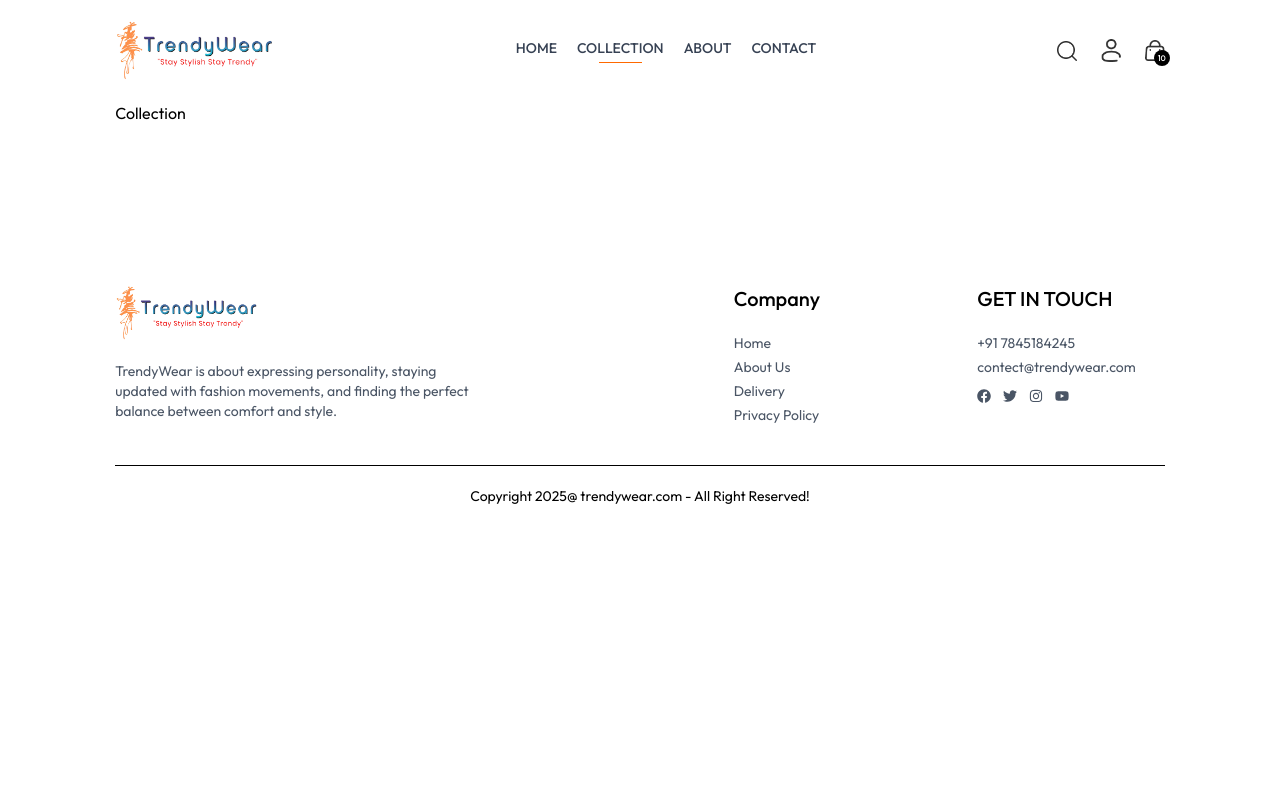
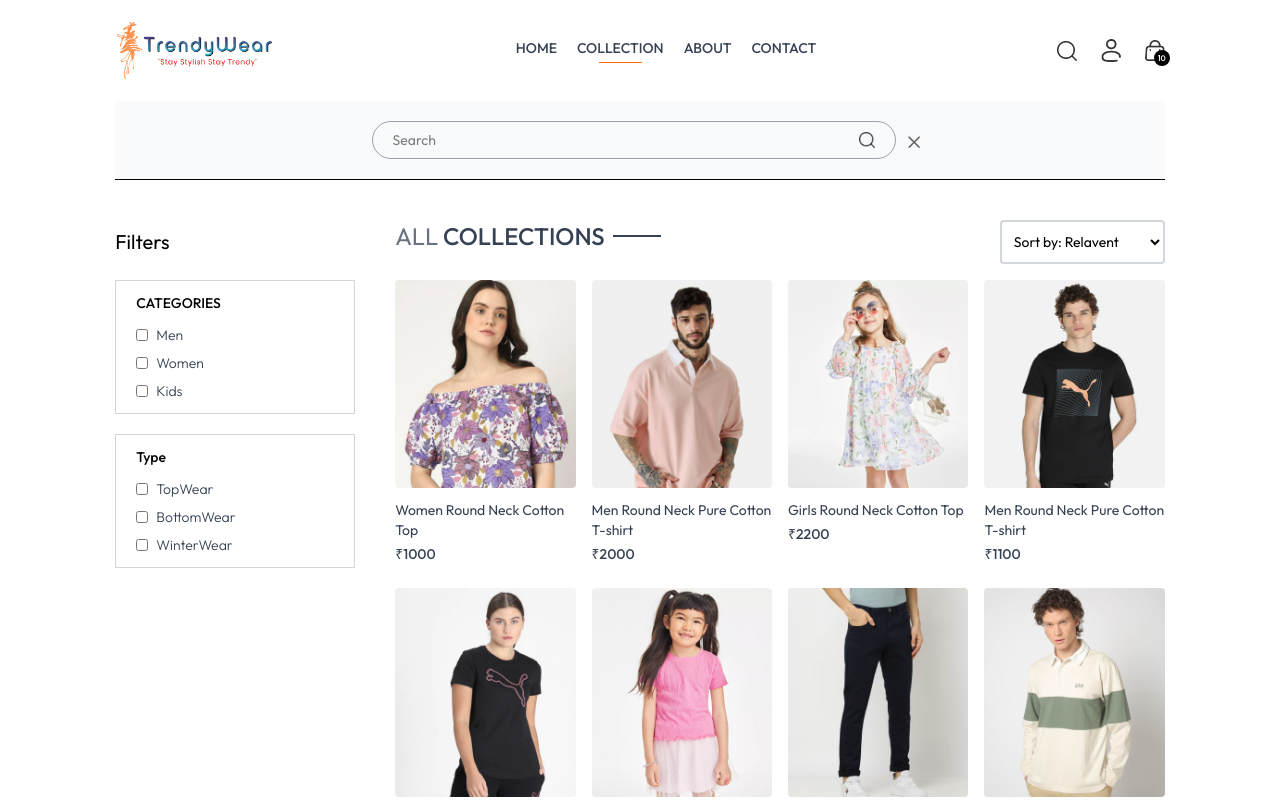
Before and after one commit to vikas34/TrendyWear, a React (Vite) app in the folder frontend/: page /collection in a window 1280 px wide. Both pictures are taken after a click on the picture 1066 px from the left and 50 px from the top of the page. Shown: the top 800 px of the page. Built offline with nearby package versions, Linux system fonts and the light colour scheme.

Commit message:
Complete Collection page with functionality (Search, Filter, Sort)

```diff
--- a/frontend/src/App.jsx
+++ b/frontend/src/App.jsx
@@ -11,12 +11,14 @@
 import Orders from "./pages/Orders.jsx"
 import Navbar from "./components/Navbar.jsx";
 import Footer from "./components/Footer.jsx";
+import SearchBar from "./components/SearchBar.jsx";
 
 
 const App = () => {
   return (
     <div className="px-4 sm:px-[5vw] md:px-[7vw] lg:px-[9vw]">
       <Navbar/>
+      <SearchBar/>
       <Routes>
         <Route path="/" element={<Home />} />
         <Route path="/collection" element={<Collection />} />
--- a/frontend/src/components/Footer.jsx
+++ b/frontend/src/components/Footer.jsx
@@ -1,13 +1,15 @@
 import React from "react";
 import { assets } from "../assets/assets";
 import { FaFacebook, FaTwitter, FaInstagram, FaYoutube } from "react-icons/fa";
+
 
 const Footer = () => {
   return (
     <div>
       <div className="flex flex-col sm:grid grid-cols-[3fr_1fr_1fr] gap-14 my-10 mt-40 text-sm">
         <div>
-          <img src="/logo.png" alt="" className="mb-5 w-36 " />
+          <img src="/logo.png" alt="" className="mb-5 w-36" />
+
           <p className="w-full md:w-2/3 text-gray-600">
             TrendyWear is about expressing personality, staying updated with
             fashion movements, and finding the perfect balance between comfort
@@ -30,17 +32,37 @@
           <ul className="flex flex-col gap-1 text-gray-600">
             <li>+91 7845184245</li>
             <li>contect@trendywear.com</li>
-            <div className="flex gap-3 mt-2 ">
-              <a href="/">
+            <div className="flex gap-2 mt-2 ">
+              <a
+                href="https://facebook.com"
+                target="_blank"
+                rel="noreferrer"
+                className="text-blue-600 text-xl hover:text-blue-800 transition duration-300"
+              >
                 <FaFacebook />
               </a>
-              <a href="/">
+              <a
+                href="https://twitter.com"
+                target="_blank"
+                rel="noreferrer"
+                className="text-sky-500 text-xl hover:text-sky-700 transition duration-300"
+              >
                 <FaTwitter />
               </a>
-              <a href="/">
+              <a
+                href="https://instagram.com"
+                target="_blank"
+                rel="noreferrer"
+                className="text-pink-500 text-xl hover:text-pink-700 transition duration-300"
+              >
                 <FaInstagram />
               </a>
-              <a href="/">
+              <a
+                href="https://youtube.com"
+                target="_blank"
+                rel="noreferrer"
+                className="text-red-600 text-xl hover:text-red-800 transition duration-300"
+              >
                 <FaYoutube />
               </a>
             </div>
--- a/frontend/src/components/Navbar.jsx
+++ b/frontend/src/components/Navbar.jsx
@@ -1,11 +1,13 @@
-import React, { useState } from "react";
+import React, { useContext, useState } from "react";
 import { Link, NavLink } from "react-router-dom";
 import { assets } from "../assets/assets";
+import { ShopContext } from "../context/ShopContext";
 
 
 const Navbar = () => {
 
 const [visible, setVisible]= useState(false)
+const {setShowSearch} =useContext(ShopContext)
   return (
     <div className="flex items-center justify-between py-5 font-medium">
       {/* Logo */}
@@ -33,7 +35,7 @@
 
       {/* Icons */}
       <div className="flex items-center gap-6">
-        <img
+        <img onClick={()=> setShowSearch(true)}
           src={assets.search_icon}
           alt="search"
           className="w-5 cursor-pointer"
--- /dev/null
+++ b/frontend/src/components/SearchBar.jsx
@@ -0,0 +1,43 @@
+import React, { useContext, useEffect, useState } from "react";
+import { ShopContext } from "../context/ShopContext";
+import { assets } from "../assets/assets";
+import { useLocation } from "react-router-dom";
+
+const SearchBar = () => {
+  const { search, setSearch, showSearch, setShowSearch } = useContext(ShopContext);
+  const [visible, setVisible] = useState(false)
+
+    const location = useLocation();
+    useEffect(()=>{
+        if(location.pathname.includes('collection') ){
+            setVisible(true)
+        }else{
+            setVisible(false)
+        }
+
+    },[location])
+  return showSearch && visible ? (
+    <div className="  bg-gray-50  rounded text-center">
+      <div className="inline-flex items-center justify-center border border-gray-400 px-5 py-2 my-5 mx-3 rounded-full w-3/4 sm:w-1/2">
+        <input
+          value={search}
+          onChange={(e) => setSearch(e.target.value)}
+          className="flex-1 outline-none bg-inherit text-sm "
+          type="text"
+          placeholder="Search"
+          name=""
+          id=""
+        />
+        <img src={assets.search_icon} className="w-4" alt="" />
+      </div>
+      <img
+        onClick={() => setShowSearch(false)}
+        className="inline w-3 cursor-pointer "
+        src={assets.cross_icon}
+        alt=""
+      />
+    </div>
+  ) : null;
+};
+
+export default SearchBar;
--- a/frontend/src/context/ShopContext.jsx
+++ b/frontend/src/context/ShopContext.jsx
@@ -1,4 +1,4 @@
-import { createContext } from "react";
+import { createContext, useState } from "react";
 import { products } from "../assets/assets";
 
 export const ShopContext = createContext();
@@ -7,10 +7,17 @@
   const currency = "₹";
   const delivery_fee = 30;
 
+  const [search, setSearch] = useState("");
+  const [showSearch, setShowSearch] = useState(false);
+
   const value = {
     products,
     currency,
     delivery_fee,
+    search,
+    setSearch,
+    showSearch,
+    setShowSearch,
   };
 
   return (
--- a/frontend/src/pages/Collection.jsx
+++ b/frontend/src/pages/Collection.jsx
@@ -1,12 +1,215 @@
-import React from 'react'
+import React, { useContext, useEffect, useState } from "react";
+import { ShopContext } from "../context/ShopContext";
+import { assets } from "../assets/assets";
+import Title from "../components/Title";
+import ProductItem from "../components/ProductItem";
 
 const Collection = () => {
+  const { products, search, showSearch } = useContext(ShopContext);
+  const [showFilter, setShowFilter] = useState(false);
+  const [filterProducts, setFilterProducts] = useState([]);
+  const [category, setCategory] = useState([]);
+  const [subCategory, setSubCategory] = useState([]);
+  const [sortType, setSortType] = useState('relavent')
+
+  const toggleCategory = (e) => {
+    if (category.includes(e.target.value)) {
+      setCategory((prev) => prev.filter((item) => item != e.target.value));
+    } else {
+      setCategory((prev) => [...prev, e.target.value]);
+    }
+  };
+
+  const toggleSubCategory = (e) => {
+    if (subCategory.includes(e.target.value)) {
+      setSubCategory((prev) => prev.filter((item) => item != e.target.value));
+    } else {
+      setSubCategory((prev) => [...prev, e.target.value]);
+    }
+  };
+
+  const applyfilter = () => {
+    let productsCopy = products.slice();
+    if(showSearch && search){
+      productsCopy = productsCopy.filter(item => item.name.toLowerCase().includes(search.toLowerCase()))
+    }
+
+
+    if (category.length > 0) {
+      productsCopy = productsCopy.filter((item) =>
+        category.includes(item.category)
+      );
+    }
+    if (subCategory.length > 0) {
+      productsCopy = productsCopy.filter((item) =>
+        subCategory.includes(item.subCategory)
+      );
+    }
+
+    setFilterProducts(productsCopy);
+  };
+
+  // useEffect(() => {
+  //   setFilterProducts(products);
+  // }, []);
+
+  const sortProduct = ()=>{
+    let fpCopy = filterProducts.slice()
+
+    switch(sortType){
+      case 'low-high':
+        setFilterProducts(fpCopy.sort((a,b)=>(a.price - b.price)))
+        break;
+
+        case 'high-low':
+           setFilterProducts(fpCopy.sort((a,b)=>(b.price - a.price)))
+        break;
+
+        default:
+          applyfilter()
+          break;
+
+    }
+  }
+
+  useEffect(() => {
+    applyfilter();
+  }, [category, subCategory, search, showSearch]);
+
+  useEffect(()=>{
+    sortProduct()
+  },[sortType])
+
+  // useEffect(() => {
+  //   console.log(subCategory);
+  // }, [subCategory]);
+
   return (
-    <div>
-      Collection
+    <div className="flex flex-col sm:flex-row gap-1 sm:gap-10 border-t pt-10">
+      {/* Filter Options */}
+
+      <div className="min-w-60">
+        <p
+          onClick={() => setShowFilter(!showFilter)}
+          className="my-2 text-xl flex items-center cursor-pointer gap-2 "
+        >
+          Filters
+          <img
+            src={assets.dropdown_icon}
+            alt=""
+            className={`h-3 sm:hidden ${showFilter ? "rotate-90" : ""}`}
+          />
+        </p>
+
+        {/* Category filter */}
+        <div
+          className={`border border-gray-300 pl-5 py-3 mt-6 ${
+            showFilter ? "block" : "hidden"
+          } sm:block`}
+        >
+          <p className="mb-3 text-sm font-medium">CATEGORIES</p>
+          <div className="flex flex-col gap-2 text-sm font-light text-gray-700">
+            <p className="flex gap-2">
+              <input
+                type="checkbox"
+                value={"Men"}
+                onChange={toggleCategory}
+                className="w-3"
+              />{" "}
+              Men
+            </p>
+            <p className="flex gap-2">
+              <input
+                type="checkbox"
+                value={"Women"}
+                onChange={toggleCategory}
+                className="w-3"
+              />{" "}
+              Women
+            </p>
+            <p className="flex gap-2">
+              <input
+                type="checkbox"
+                value={"Kids"}
+                onChange={toggleCategory}
+                className="w-3"
+              />{" "}
+              Kids
+            </p>
+          </div>
+        </div>
+
+        {/* SubCategory filter */}
+        <div
+          className={`border border-gray-300 pl-5 py-3 my-5 ${
+            showFilter ? "block" : "hidden"
+          } sm:block`}
+        >
+          <p className="mb-3 text-sm font-medium">Type</p>
+          <div className="flex flex-col gap-2 text-sm font-light text-gray-700">
+            <p className="flex gap-2">
+              <input
+                type="checkbox"
+                value={"Topwear"}
+                onChange={toggleSubCategory}
+                className="w-3"
+              />{" "}
+              TopWear
+            </p>
+            <p className="flex gap-2">
+              <input
+                type="checkbox"
+                value={"Bottomwear"}
+                onChange={toggleSubCategory}
+                className="w-3"
+              />{" "}
+              BottomWear
+            </p>
+            <p className="flex gap-2">
+              <input
+                type="checkbox"
+                value={"Winterwear"}
+                onChange={toggleSubCategory}
+                className="w-3"
+              />{" "}
+              WinterWear
+            </p>
+          </div>
+        </div>
+      </div>
+      {/* Right Side */}
+      <div className="flex-1">
+        <div className="flex justify-between text-base sm:text-2xl mb-4 ">
+          <Title text1={"ALL"} text2={"COLLECTIONS"} />
+
+          {/* Product Sort */}
+          <select onChange={(e)=> setSortType(e.target.value)}
+            className="border-2 rounded border-gray-300 text-sm px-2"
+            name=""
+            id=""
+          >
+            <option value="relavent">Sort by: Relavent</option>
+            <option value="low-high">Sort by: Low to High</option>
+            <option value="high-low">Sort by: High to Low</option>
+          </select>
+        </div>
+
+        {/* Map Products */}
+        <div className="grid grid-cols-2 md:grid-cols-3 lg:grid-cols-4 gap-4 gap-y-6">
+          {filterProducts.map((item, index) => (
+            <ProductItem
+              key={index}
+              id={item._id}
+              name={item.name}
+              price={item.price}
+              image={item.image}
+            />
+          ))}
+        </div>
+      </div>
     </div>
-  )
-}
+  );
+};
 
-export default Collection
-Collection
+export default Collection;
+Collection;
```
